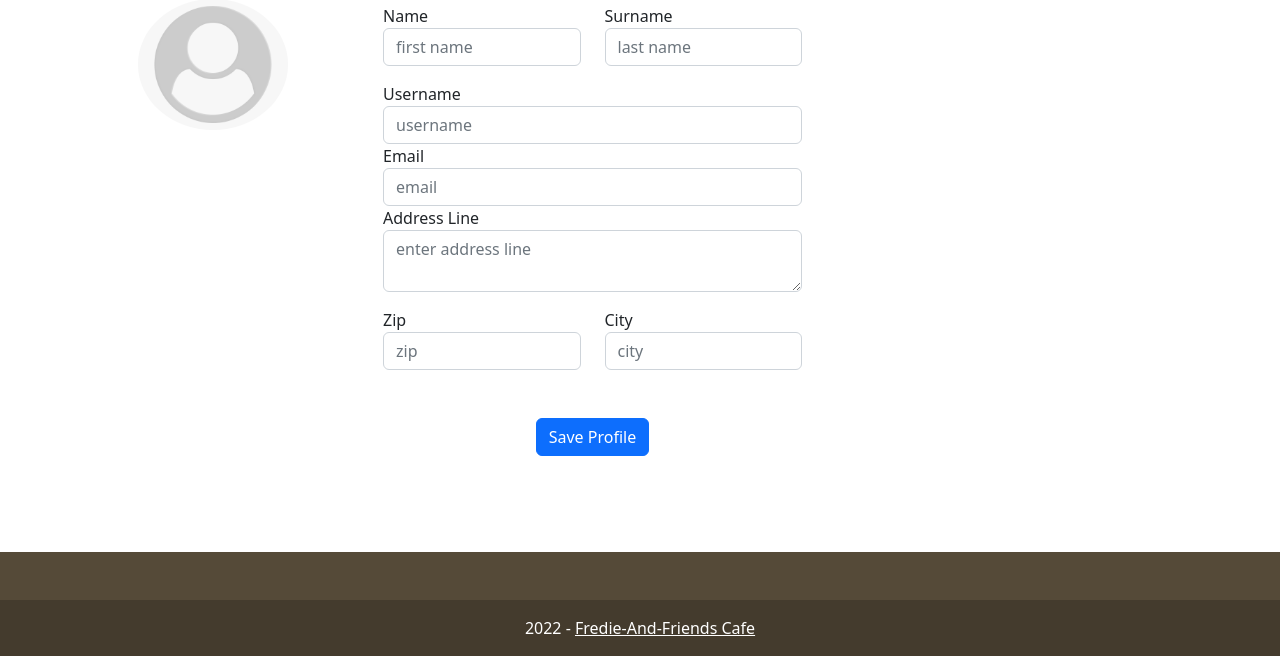
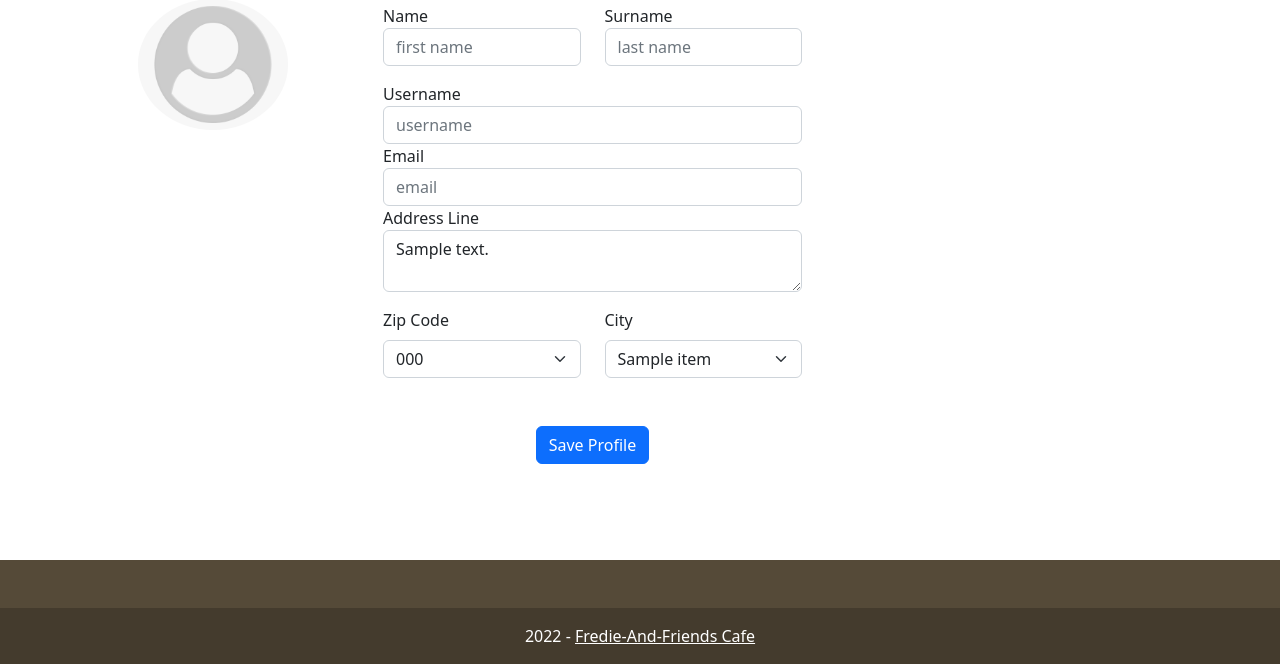
Before and after one commit to BlackTea13/Fredie-And-Friends-Coffee, a Flask app: template templates/User/editProfile.html in a window 1280 px wide. Shown: the part 201-865 px from the top of the page. Run offline with Flask 2, Linux system fonts and the light colour scheme; the template is opened without the code that fills it: most values are stand-ins (such as "Sample title", 1, 10 or a date in 2020); parts of the project's set-up code (start-up, migrations or seed data) failed here and were passed over; some libraries are stand-ins or nearby versions.

Commit message:
finish edit proflie feature

```diff
--- a/app.py
+++ b/app.py
@@ -184,6 +184,78 @@ def profile(username):
 
 @app.route('/profile/<string:username>/edit', methods=['GET', "POST"])
 def editProfile(username):
+    # if (session['login'] != None and session['login']):
+    #     return render_template('User/editProfile.html')
+    if request.method == 'GET':
+        queryStatement = (
+            f"SELECT zip "
+            f"FROM district_zip;"
+        )
+        cur = mysql.connection.cursor()
+        cur.execute(queryStatement)
+        zip_codes = cur.fetchall()
+
+        queryStatement = (
+            f"SELECT * "
+            f"FROM city_country;"
+        )
+        cur.execute(queryStatement)
+        city_country = cur.fetchall()
+
+        queryStatement = (
+            f"SELECT address_line "
+            f"FROM customers "
+            f"WHERE email_address = '{session['userEmail']}'; "
+        )
+        cur.execute(queryStatement)
+        address_line = cur.fetchall()
+        print(address_line[0])
+        print(type(address_line[0]))
+        print(address_line[0].get('address_line'))
+        cur.close()
+        countries_dic = get_countries_dictionary(city_country)
+        cities = list(countries_dic.values())
+        cities = [city for sublist in cities for city in sublist]
+        return render_template('User/editProfile.html', zip_codes=zip_codes, cities=cities, today=datetime.date(datetime.now()), address_line=address_line[0].get('address_line'))
+
+    elif request.method == 'POST':
+        userDetails = request.form
+        # edit user
+        queryStatement_editUser = (
+            f"UPDATE users "
+            f"SET first_name = '{userDetails['first_name']}', "
+            f"last_name = '{userDetails['last_name']}', "
+            f"username = '{userDetails['username']}', "
+            f"email_address = '{userDetails['email_address']}' "
+            f"WHERE email_address = '{session['userEmail']}'; "
+        )
+        # address_line
+        queryStatement_editCustomer = (
+            f"UPDATE customers "
+            f"SET first_name = '{userDetails['first_name']}', "
+            f"last_name = '{userDetails['last_name']}', "
+            f"email_address = '{userDetails['email_address']}', "
+            f"address_line = '{userDetails['address_line']}', "
+            f"zip = '{userDetails['zip_code']}', "
+            f"city = '{userDetails['city']}' "
+            f"WHERE email_address = '{session['userEmail']}'; "
+        )
+        cur = mysql.connection.cursor()
+        cur.execute(queryStatement_editUser)
+        cur.execute(queryStatement_editCustomer)
+        mysql.connection.commit()
+        cur.close()
+        # might have to change the session var
+        session['username'] = userDetails['username']
+        session['firstName'] = userDetails['first_name']
+        session['lastName'] = userDetails['last_name']
+        session['userEmail'] = userDetails['email_address']
+
+
+        flash("Form Submitted Successfully.", "success")
+        return redirect('/')
+
+
     return render_template('User/editProfile.html')
 
 
--- a/templates/User/editProfile.html
+++ b/templates/User/editProfile.html
@@ -29,31 +29,38 @@
                     </div>
                     <div class="col-md-12">
                         <label class="labels">Email</label>
-                        <input type="text" name="email" class="form-control" required placeholder="email" value="{{session['userEmail']}}">
+                        <input type="text" name="email_address" class="form-control" required placeholder="email" value="{{session['userEmail']}}">
                     </div>
                     {% if session['userroleid']|int != 3 %}
                     <div class="col-md-12">
                         <label class="labels">Address Line</label>
-                        <textarea class="form-control" name="address_line" required placeholder="enter address line" value=""></textarea>
+                        <textarea class="form-control" name="address_line" required placeholder="enter address line">{{address_line}}</textarea>
                     </div>
-                    {% endif %}
-
 
                 </div>
                 <div class="row mt-3">
                     <div class="col-md-6">
-                        <label class="labels">Zip</label>
-                        <input type="text" class="form-control" placeholder="zip" value="">
+                        <label for="zip_code" class="form-label">Zip Code</label>
+                        <select class="form-select" id="zip_code" name="zip_code"required>
+                          {% for item in zip_codes%}
+                          <option value="{{item['zip']}}">{{item['zip']}}</option>
+                          {% endfor %}
+                        </select>
                     </div>
                     <div class="col-md-6">
-                        <label class="labels">City</label>
-                        <input type="text" class="form-control" value="" placeholder="city">
+                        <label for="city" class="form-label">City</label>
+                        <select class="form-select" id="city" name="city"required>
+                          {% for item in cities %}
+                          <option value="{{item}}">{{item}}</option>
+                          {% endfor %}
+                        </select>
                     </div>
                 </div>
+
+                {% endif %}
                 <div class="mt-5 text-center">
-                    <button class="btn btn-primary profile-button" type="button">Save Profile</button>
+                    <button class="btn btn-primary profile-button" type="submit">Save Profile</button>
                 </div>
-
                 </form>
             </div>
         </div>
```
